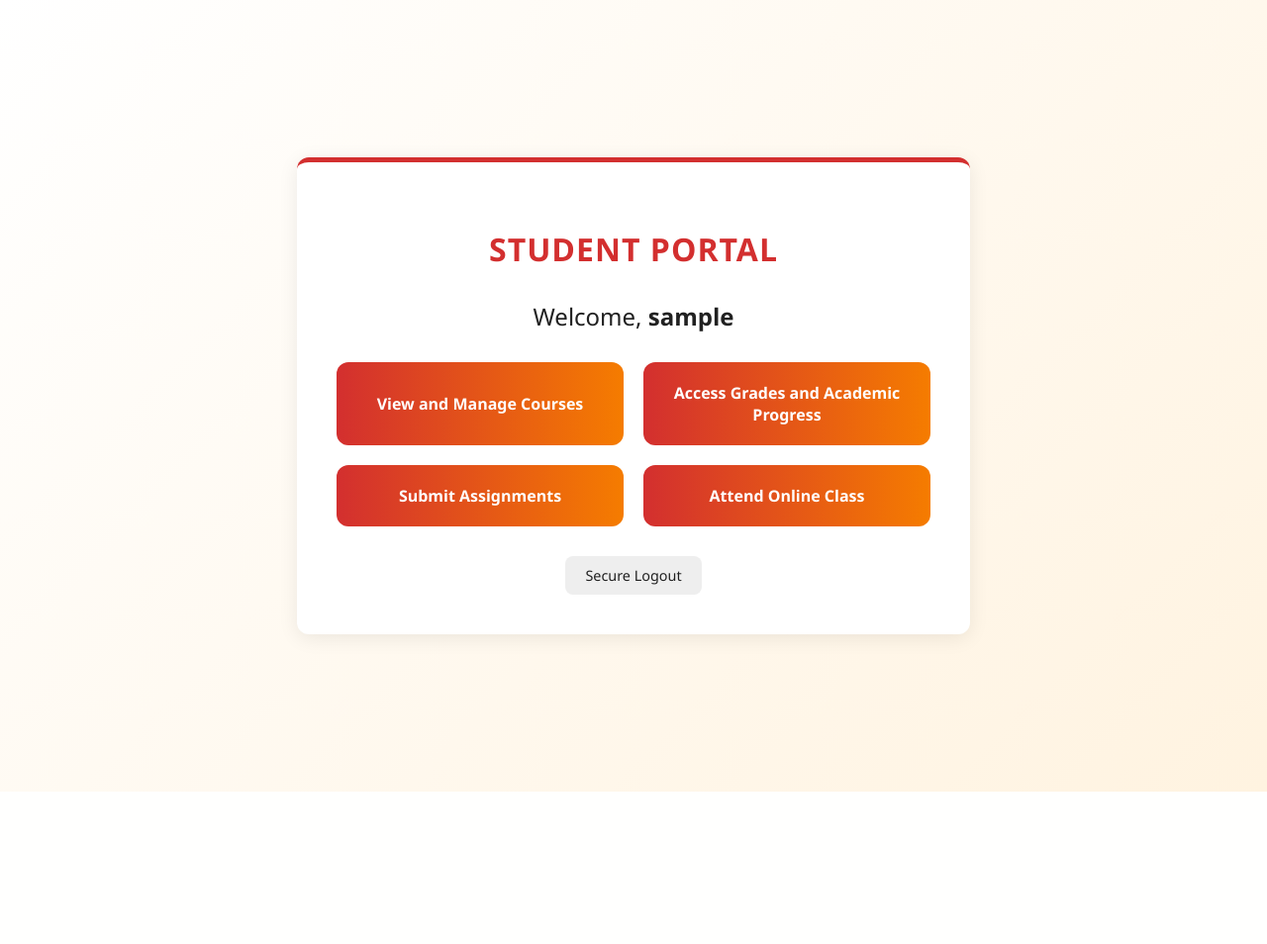
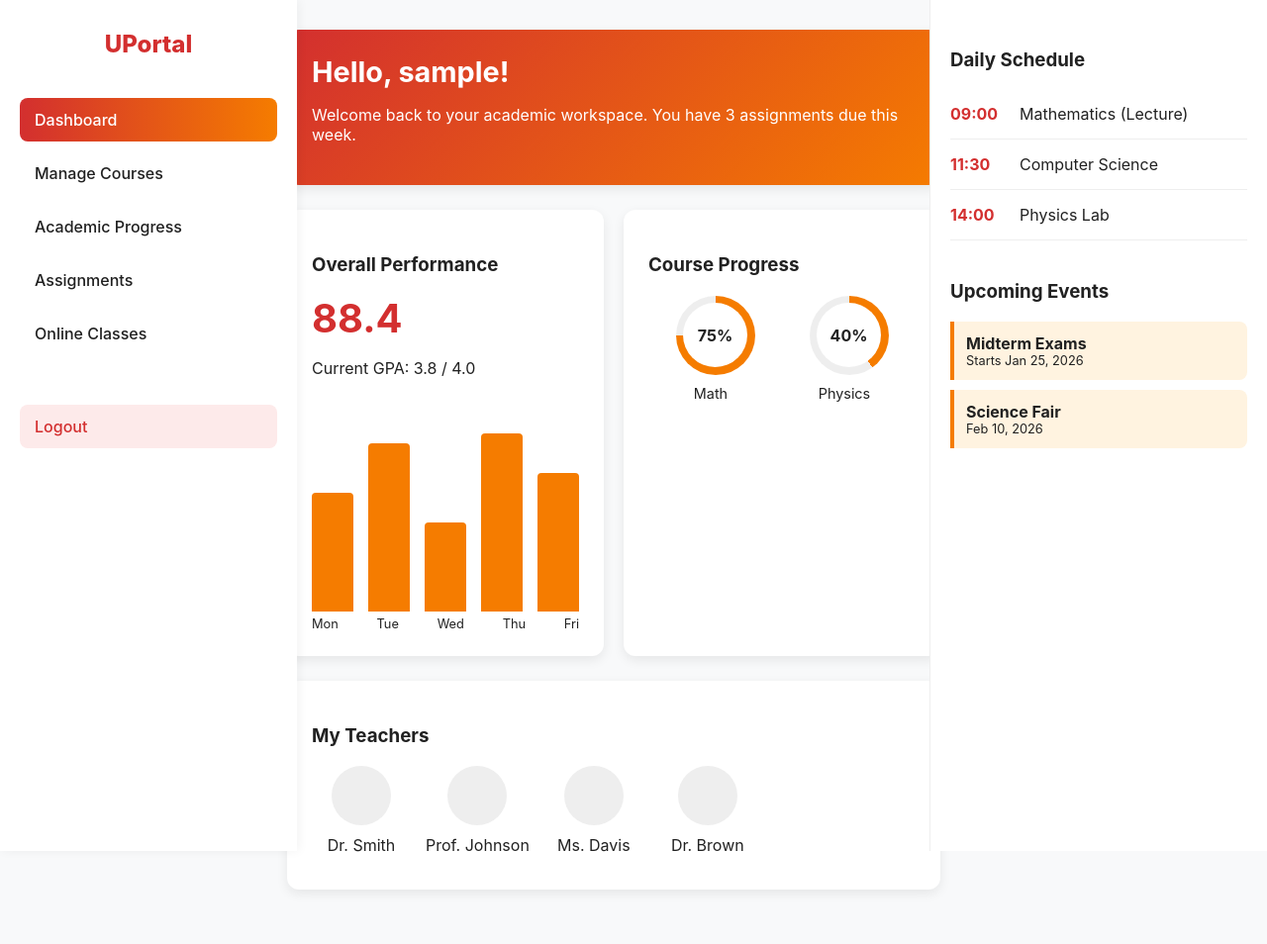
Before and after one commit to Kimberly-Ngidi/university-login-system, a Flask app: template templates/dashboard.html in a window 1280 px wide. Shown: the whole page at 99% size. Before the commit the page ends 800 px from the top, so only its background shows below. Run offline with Flask 3, Linux system fonts and the light colour scheme; the template is opened without the code that fills it: most values are stand-ins (such as "Sample title", 1, 10 or a date in 2020).

Commit message:
Revamp student dashboard with a multi-panel academic portal layout
Update CSS to introduce a fixed sidebar and right panel layout for the student dashboard, featuring a greeting card, performance metrics, schedule, and events.

Replit-Commit-Author: Agent
Replit-Commit-Session-Id: 6a3aa415-7549-427a-9be3-3ce3b3927404
Replit-Commit-Checkpoint-Type: full_checkpoint
Replit-Commit-Event-Id: 7d01fc24-cb15-4b61-aca2-a61c24e3cc81
Replit-Commit-Screenshot-Url: https://storage.googleapis.com/screenshot-production-us-central1/47d798ca-ee6d-493b-9820-dd6aa1db8c89/6a3aa415-7549-427a-9be3-3ce3b3927404/H8pghMX
Replit-Helium-Checkpoint-Created: true

```diff
--- a/static/css/style.css
+++ b/static/css/style.css
@@ -3,114 +3,227 @@
     --primary-orange: #F57C00;
     --accent-orange: #FFB74D;
     --bg-white: #FFFFFF;
-    --bg-off-white: #FDFDFD;
+    --bg-off-white: #f8f9fa;
     --text-dark: #212121;
     --text-light: #757575;
-    --shadow: 0 4px 20px rgba(0, 0, 0, 0.08);
+    --shadow: 0 4px 12px rgba(0, 0, 0, 0.08);
     --border-radius: 12px;
+    --sidebar-width: 260px;
+    --right-panel-width: 300px;
 }
 
 body {
-    font-family: 'Segoe UI', Roboto, Helvetica, Arial, sans-serif;
-    background: linear-gradient(135deg, var(--bg-white) 0%, #FFF3E0 100%);
+    font-family: 'Inter', 'Segoe UI', sans-serif;
+    background-color: var(--bg-off-white);
     color: var(--text-dark);
     margin: 0;
+    padding: 0;
+    overflow-x: hidden;
+}
+
+/* Dashboard Layout Structure */
+.dashboard-wrapper {
     display: flex;
-    justify-content: center;
-    align-items: center;
     min-height: 100vh;
 }
 
-.container {
-    background: var(--bg-white);
-    padding: 40px;
-    border-radius: var(--border-radius);
-    box-shadow: var(--shadow);
-    max-width: 400px;
-    width: 90%;
-    border-top: 5px solid var(--primary-red);
+/* Left Sidebar Navigation */
+.sidebar {
+    width: var(--sidebar-width);
+    background: white;
+    box-shadow: 2px 0 10px rgba(0,0,0,0.05);
+    padding: 30px 20px;
+    position: fixed;
+    height: 100vh;
+    z-index: 100;
+}
+
+.sidebar-logo {
+    color: var(--primary-red);
+    font-weight: 800;
+    font-size: 1.5rem;
+    margin-bottom: 40px;
     text-align: center;
 }
 
-h2 {
-    color: var(--primary-red);
-    font-size: 2rem;
-    margin-bottom: 30px;
-    font-weight: 700;
-    text-transform: uppercase;
-    letter-spacing: 1px;
+.nav-menu {
+    list-style: none;
+    padding: 0;
 }
 
-.form-group {
-    margin-bottom: 20px;
-    text-align: left;
+.nav-item {
+    margin-bottom: 10px;
 }
 
-input {
-    width: 100%;
+.nav-link {
+    display: flex;
+    align-items: center;
     padding: 12px 15px;
-    margin: 8px 0;
-    display: inline-block;
-    border: 1px solid #ddd;
+    color: var(--text-dark);
+    text-decoration: none;
     border-radius: 8px;
-    box-sizing: border-box;
-    font-size: 1rem;
-    transition: border-color 0.3s ease;
+    font-weight: 500;
+    transition: all 0.3s ease;
 }
 
-input:focus {
-    outline: none;
-    border-color: var(--primary-orange);
-    box-shadow: 0 0 0 3px rgba(245, 124, 0, 0.1);
+.nav-link:hover, .nav-link.active {
+    background: linear-gradient(to right, var(--primary-red), var(--primary-orange));
+    color: white;
 }
 
-button {
-    width: 100%;
-    padding: 14px;
-    background: linear-gradient(to right, var(--primary-red), var(--primary-orange));
-    color: white;
-    border: none;
-    border-radius: 8px;
-    cursor: pointer;
-    font-size: 1.1rem;
-    font-weight: 600;
-    transition: transform 0.2s, box-shadow 0.2s;
-    margin-top: 10px;
+/* Main Content Area */
+.main-content {
+    flex: 1;
+    margin-left: var(--sidebar-width);
+    margin-right: var(--right-panel-width);
+    padding: 30px;
 }
 
-button:hover {
-    transform: translateY(-2px);
-    box-shadow: 0 5px 15px rgba(211, 47, 47, 0.3);
+/* Right Panel */
+.right-panel {
+    width: var(--right-panel-width);
+    background: white;
+    border-left: 1px solid #eee;
+    padding: 30px 20px;
+    position: fixed;
+    right: 0;
+    height: 100vh;
+    overflow-y: auto;
 }
 
-button:active {
-    transform: translateY(0);
+/* Cards & Sections */
+.card {
+    background: white;
+    border-radius: var(--border-radius);
+    padding: 25px;
+    margin-bottom: 25px;
+    box-shadow: var(--shadow);
 }
 
-a {
-    color: var(--primary-orange);
-    text-decoration: none;
-    font-weight: 500;
-    transition: color 0.2s;
+.greeting-card {
+    background: linear-gradient(135deg, var(--primary-red) 0%, var(--primary-orange) 100%);
+    color: white;
 }
 
-a:hover {
-    color: var(--primary-red);
-    text-decoration: underline;
+.greeting-card h1 {
+    margin: 0;
+    font-size: 1.8rem;
 }
 
-.footer-text {
-    margin-top: 25px;
-    font-size: 0.9rem;
-    color: var(--text-light);
+/* Performance Section */
+.performance-grid {
+    display: grid;
+    grid-template-columns: 1fr 1fr;
+    gap: 20px;
 }
 
-/* Dashboard specific */
-.dashboard-card {
-    max-width: 600px;
+.progress-circle-container {
+    display: flex;
+    justify-content: space-around;
+    align-items: center;
+    margin-top: 20px;
 }
 
-.welcome-msg {
-    font-size: 1.5rem;
-    margin-bottom: 20px;
+.circle-progress {
+    width: 80px;
+    height: 80px;
+    border-radius: 50%;
+    background: conic-gradient(var(--primary-orange) var(--p), #eee 0);
+    display: flex;
+    align-items: center;
+    justify-content: center;
+    position: relative;
 }
+
+.circle-progress::before {
+    content: attr(data-percent);
+    position: absolute;
+    width: 65px;
+    height: 65px;
+    background: white;
+    border-radius: 50%;
+    display: flex;
+    align-items: center;
+    justify-content: center;
+    font-weight: bold;
+}
+
+.bar-chart {
+    height: 200px;
+    display: flex;
+    align-items: flex-end;
+    gap: 15px;
+    padding-top: 20px;
+}
+
+.bar {
+    flex: 1;
+    background: var(--primary-orange);
+    border-radius: 4px 4px 0 0;
+    transition: height 0.5s ease;
+}
+
+/* Teachers Section */
+.teachers-list {
+    display: flex;
+    gap: 15px;
+    overflow-x: auto;
+    padding-bottom: 10px;
+}
+
+.teacher-item {
+    text-align: center;
+    min-width: 100px;
+}
+
+.teacher-avatar {
+    width: 60px;
+    height: 60px;
+    background: #eee;
+    border-radius: 50%;
+    margin: 0 auto 10px;
+}
+
+/* Schedule & Events */
+.schedule-item {
+    display: flex;
+    padding: 15px 0;
+    border-bottom: 1px solid #eee;
+}
+
+.schedule-time {
+    width: 70px;
+    font-weight: bold;
+    color: var(--primary-red);
+}
+
+.event-card {
+    background: #FFF3E0;
+    border-left: 4px solid var(--primary-orange);
+    padding: 12px;
+    margin-bottom: 10px;
+    border-radius: 0 8px 8px 0;
+}
+
+/* Responsive */
+@media (max-width: 1200px) {
+    .right-panel {
+        display: none;
+    }
+    .main-content {
+        margin-right: 0;
+    }
+}
+
+@media (max-width: 768px) {
+    .sidebar {
+        width: 70px;
+        padding: 20px 10px;
+    }
+    .sidebar-logo, .nav-text {
+        display: none;
+    }
+    .main-content {
+        margin-left: 70px;
+    }
+}
--- a/templates/dashboard.html
+++ b/templates/dashboard.html
@@ -5,59 +5,137 @@
     <meta name="viewport" content="width=device-width, initial-scale=1.0">
     <title>Student Dashboard - University Portal</title>
     <link rel="stylesheet" href="{{ url_for('static', filename='css/style.css') }}">
-    <style>
-        .dashboard-grid {
-            display: grid;
-            grid-template-columns: 1fr 1fr;
-            gap: 20px;
-            margin-top: 30px;
-        }
-        .nav-button {
-            display: flex;
-            align-items: center;
-            justify-content: center;
-            padding: 20px;
-            background: linear-gradient(to right, var(--primary-red), var(--primary-orange));
-            color: white;
-            text-decoration: none;
-            border-radius: 12px;
-            font-weight: 600;
-            transition: transform 0.2s, box-shadow 0.2s;
-            text-align: center;
-            border: none;
-            cursor: pointer;
-            font-size: 1rem;
-        }
-        .nav-button:hover {
-            transform: translateY(-3px);
-            box-shadow: 0 8px 15px rgba(211, 47, 47, 0.3);
-            color: white;
-        }
-        .logout-link {
-            display: inline-block;
-            margin-top: 30px;
-            padding: 10px 20px;
-            background: #eee;
-            color: var(--text-dark);
-            border-radius: 8px;
-            text-decoration: none;
-            font-size: 0.9rem;
-        }
-    </style>
 </head>
 <body>
-    <div class="container dashboard-card">
-        <h2>Student Portal</h2>
-        <div class="welcome-msg">Welcome, <strong>{{ username }}</strong></div>
+    <div class="dashboard-wrapper">
+        <!-- Left Sidebar Navigation -->
+        <aside class="sidebar">
+            <div class="sidebar-logo">UPortal</div>
+            <nav>
+                <ul class="nav-menu">
+                    <li class="nav-item">
+                        <a href="/student_dashboard" class="nav-link active">
+                            <span class="nav-text">Dashboard</span>
+                        </a>
+                    </li>
+                    <li class="nav-item">
+                        <a href="/courses" class="nav-link">
+                            <span class="nav-text">Manage Courses</span>
+                        </a>
+                    </li>
+                    <li class="nav-item">
+                        <a href="/progress" class="nav-link">
+                            <span class="nav-text">Academic Progress</span>
+                        </a>
+                    </li>
+                    <li class="nav-item">
+                        <a href="/assignments" class="nav-link">
+                            <span class="nav-text">Assignments</span>
+                        </a>
+                    </li>
+                    <li class="nav-item">
+                        <a href="/online-class" class="nav-link">
+                            <span class="nav-text">Online Classes</span>
+                        </a>
+                    </li>
+                    <li class="nav-item" style="margin-top: 50px;">
+                        <a href="/logout" class="nav-link" style="background: #fdeaea; color: var(--primary-red);">
+                            <span class="nav-text">Logout</span>
+                        </a>
+                    </li>
+                </ul>
+            </nav>
+        </aside>
 
-        <div class="dashboard-grid">
-            <a href="/courses" class="nav-button">View and Manage Courses</a>
-            <a href="/progress" class="nav-button">Access Grades and Academic Progress</a>
-            <a href="/assignments" class="nav-button">Submit Assignments</a>
-            <a href="/online-class" class="nav-button">Attend Online Class</a>
-        </div>
+        <!-- Main Dashboard Content -->
+        <main class="main-content">
+            <!-- Greeting Card -->
+            <section class="card greeting-card">
+                <h1>Hello, {{ username }}!</h1>
+                <p>Welcome back to your academic workspace. You have 3 assignments due this week.</p>
+            </section>
 
-        <a href="/logout" class="logout-link">Secure Logout</a>
+            <!-- Performance Section -->
+            <section class="performance-grid">
+                <div class="card">
+                    <h3>Overall Performance</h3>
+                    <div style="font-size: 2.5rem; font-weight: bold; color: var(--primary-red);">88.4</div>
+                    <p class="text-light">Current GPA: 3.8 / 4.0</p>
+
+                    <div class="bar-chart">
+                        <div class="bar" style="height: 60%;"></div>
+                        <div class="bar" style="height: 85%;"></div>
+                        <div class="bar" style="height: 45%;"></div>
+                        <div class="bar" style="height: 90%;"></div>
+                        <div class="bar" style="height: 70%;"></div>
+                    </div>
+                    <div style="display: flex; justify-content: space-between; font-size: 0.8rem; margin-top: 5px;">
+                        <span>Mon</span><span>Tue</span><span>Wed</span><span>Thu</span><span>Fri</span>
+                    </div>
+                </div>
+
+                <div class="card">
+                    <h3>Course Progress</h3>
+                    <div class="progress-circle-container">
+                        <div class="circle-progress" style="--p: 75%" data-percent="75%"></div>
+                        <div class="circle-progress" style="--p: 40%" data-percent="40%"></div>
+                    </div>
+                    <div style="display: flex; justify-content: space-around; margin-top: 10px; font-size: 0.9rem;">
+                        <span>Math</span><span>Physics</span>
+                    </div>
+                </div>
+            </section>
+
+            <!-- Linked Teachers -->
+            <section class="card">
+                <h3>My Teachers</h3>
+                <div class="teachers-list">
+                    <div class="teacher-item">
+                        <div class="teacher-avatar"></div>
+                        <span>Dr. Smith</span>
+                    </div>
+                    <div class="teacher-item">
+                        <div class="teacher-avatar"></div>
+                        <span>Prof. Johnson</span>
+                    </div>
+                    <div class="teacher-item">
+                        <div class="teacher-avatar"></div>
+                        <span>Ms. Davis</span>
+                    </div>
+                    <div class="teacher-item">
+                        <div class="teacher-avatar"></div>
+                        <span>Dr. Brown</span>
+                    </div>
+                </div>
+            </section>
+        </main>
+
+        <!-- Right Panel: Schedule & Events -->
+        <aside class="right-panel">
+            <h3>Daily Schedule</h3>
+            <div class="schedule-item">
+                <div class="schedule-time">09:00</div>
+                <div class="schedule-info">Mathematics (Lecture)</div>
+            </div>
+            <div class="schedule-item">
+                <div class="schedule-time">11:30</div>
+                <div class="schedule-info">Computer Science</div>
+            </div>
+            <div class="schedule-item">
+                <div class="schedule-time">14:00</div>
+                <div class="schedule-info">Physics Lab</div>
+            </div>
+
+            <h3 style="margin-top: 40px;">Upcoming Events</h3>
+            <div class="event-card">
+                <div style="font-weight: bold;">Midterm Exams</div>
+                <div style="font-size: 0.8rem;">Starts Jan 25, 2026</div>
+            </div>
+            <div class="event-card">
+                <div style="font-weight: bold;">Science Fair</div>
+                <div style="font-size: 0.8rem;">Feb 10, 2026</div>
+            </div>
+        </aside>
     </div>
 </body>
 </html>
```
